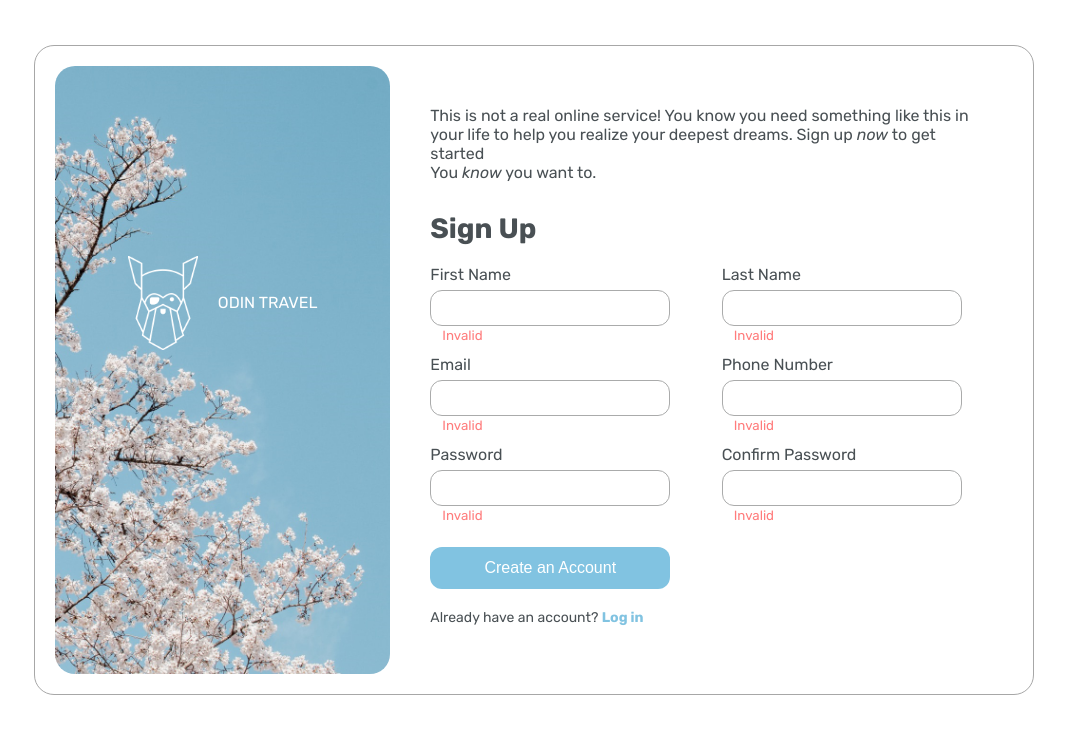
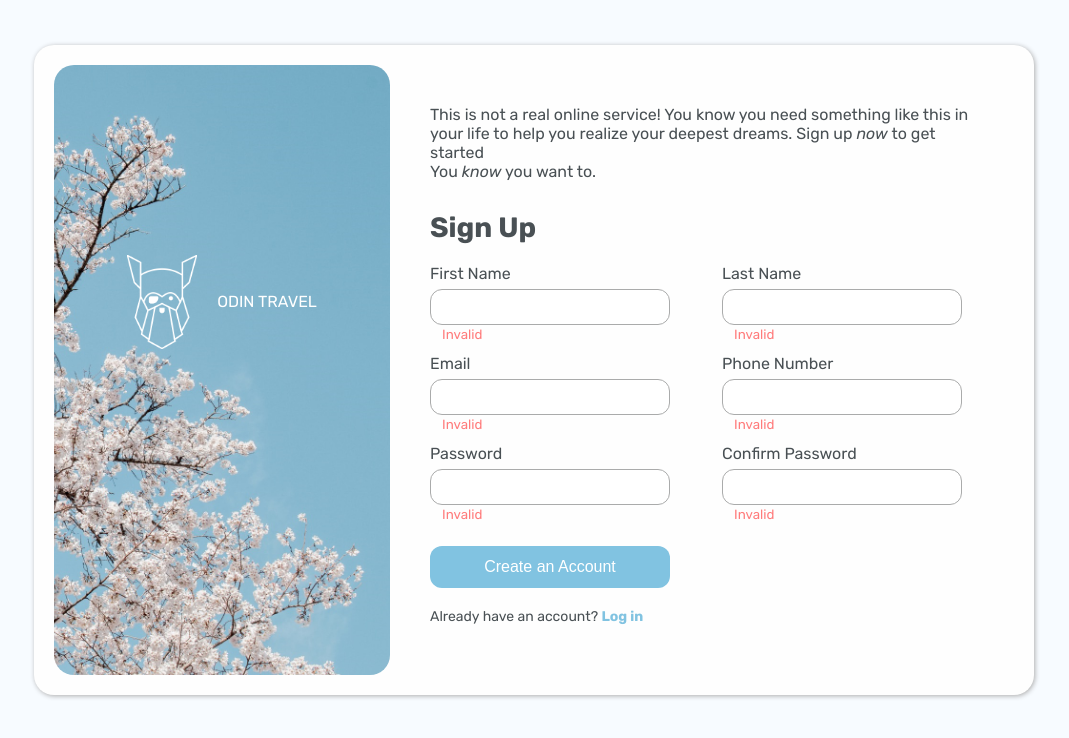
Before and after one commit to dot-sky/signup-form, a plain HTML site: page index.html in a window 1280 px wide. Shown: the whole page, without its empty margins (106-1175 px from the left). Drawn offline with Linux system fonts and the light colour scheme.

Commit message:
change background color and add shadow to form container

```diff
--- a/style.css
+++ b/style.css
@@ -4,21 +4,24 @@
     margin: 0;
     padding: 0;
 }
+body{
+    background-color: #f7fbff;
+}
 
 .main {
     display: flex;
     box-sizing: border-box;
     margin: 45px auto;
-    border: 1px solid rgb(167, 167, 167);
     border-radius: 20px;
     padding: 20px;
     height: 650px;
     width: 1000px;
 
+    box-shadow: 1px 1px 5px #acacac;
     font-family: "Rubik", "Helvetica", sans-serif;
     font-size: 16px;
+    background-color: #fefefe;
     color: #495054;
-    /*#383f44 */
 }
 
 .img-section {
```
